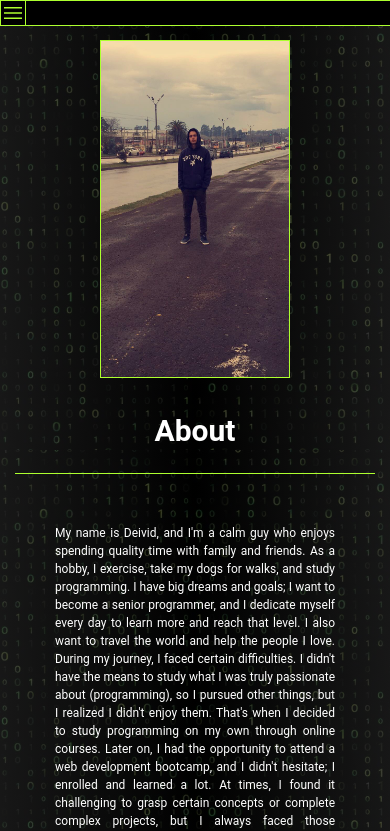
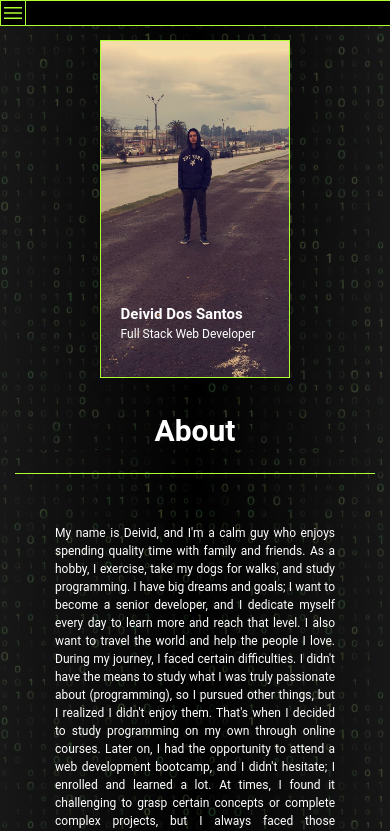
Before and after one commit to Deividds1/Deividds1.github.io, a React (Vite) app in the folder myWebSite/: page / in a window 390 px wide. Shown: the top 831 px of the page. Built offline with nearby package versions, Linux system fonts and the light colour scheme.

Commit message:
arreglos

```diff
--- a/myWebSite/src/App.css
+++ b/myWebSite/src/App.css
@@ -14,6 +14,31 @@ body {
     line-height: 1.5;
     max-width: 100vw;
 }
+
+/* Estilos generales de la barra de desplazamiento */
+::-webkit-scrollbar {
+    width: 10px;
+    /* Ancho de la barra */
+}
+
+/* Estilo del fondo de la barra de desplazamiento */
+::-webkit-scrollbar-track {
+    background-color: rgb(43, 43, 43);
+
+}
+
+/* Estilo del pulgar de la barra de desplazamiento */
+::-webkit-scrollbar-thumb {
+    background-color: greenyellow;
+    border-radius: 10px;
+
+}
+
+/* Estilo del pulgar de la barra de desplazamiento al pasar el mouse */
+::-webkit-scrollbar-thumb:hover {
+    background-color: #555;
+}
+
 
 nav {
     z-index: 2;
@@ -94,7 +119,7 @@ nav {
         url(/fondo.png);
 }
 
-#about p {
+.history {
     font-size: 20px;
     text-align: justify;
 }
@@ -103,7 +128,7 @@ nav {
     height: 100%;
 }
 
-#about h1 {
+.title {
     text-align: left;
     font-size: 60px;
     font-weight: bolder;
@@ -112,8 +137,22 @@ nav {
 }
 
 .img-container {
+    position: relative;
     height: 100vh;
     border-left: 1px solid greenyellow;
+}
+
+.txt-img {
+    z-index: 3;
+    position: absolute;
+    bottom: 10%;
+    text-align: justify;
+    padding-left: 20px;
+    font-size: larger;
+}
+
+.name {
+    font-size: 60px;
 }
 
 .space {
@@ -261,6 +300,15 @@ a {
 
 @media (max-width: 500px) {
 
+    .name {
+        font-size: 15px;
+    }
+
+    .job {
+        text-align: left;
+        font-size: 12px;
+    }
+
     #projects a {
         font-size: 12px;
     }
@@ -301,7 +349,7 @@ a {
         margin-top: 40px;
     }
 
-    #about h1 {
+    .title {
         text-align: center;
         font-size: 30px;
         margin-bottom: 10px;
@@ -351,7 +399,7 @@ a {
         height: 70vh;
     }
 
-    #about p {
+    .history {
         font-size: 12px;
     }
 
--- a/myWebSite/src/App.jsx
+++ b/myWebSite/src/App.jsx
@@ -49,9 +49,9 @@ function App() {
       </header>
       <section id='about'>
         <div className='txt-container'>
-          <h1 className='space'>About</h1>
-          <p className='space'>
-            My name is Deivid, and I'm a calm guy who enjoys spending quality time with family and friends. As a hobby, I exercise, take my dogs for walks, and study programming. I have big dreams and goals; I want to become a senior programmer, and I dedicate myself every day to learn more and reach that level. I also want to travel the world and help the people I love.
+          <h1 className='title space'>About</h1>
+          <p className='space history'>
+            My name is Deivid, and I'm a calm guy who enjoys spending quality time with family and friends. As a hobby, I exercise, take my dogs for walks, and study programming. I have big dreams and goals; I want to become a senior developer, and I dedicate myself every day to learn more and reach that level. I also want to travel the world and help the people I love.
 
             During my journey, I faced certain difficulties. I didn't have the means to study what I was truly passionate about (programming), so I pursued other things, but I realized I didn't enjoy them. That's when I decided to study programming on my own through online courses. Later on, I had the opportunity to attend a web development bootcamp, and I didn't hesitate; I enrolled and learned a lot. At times, I found it challenging to grasp certain concepts or complete complex projects, but I always faced those difficulties head-on and overcame them.
 
@@ -59,6 +59,11 @@ function App() {
           </p>
         </div>
         <div className='img-container'>
+          <div className='txt-img'>
+            <h1 className='name'>Deivid Dos Santos</h1>
+            <p className='job'>Full Stack Web Developer</p>
+          </div>
+
           <img src="/deivid.JPG" alt="" />
         </div>
       </section>
```
